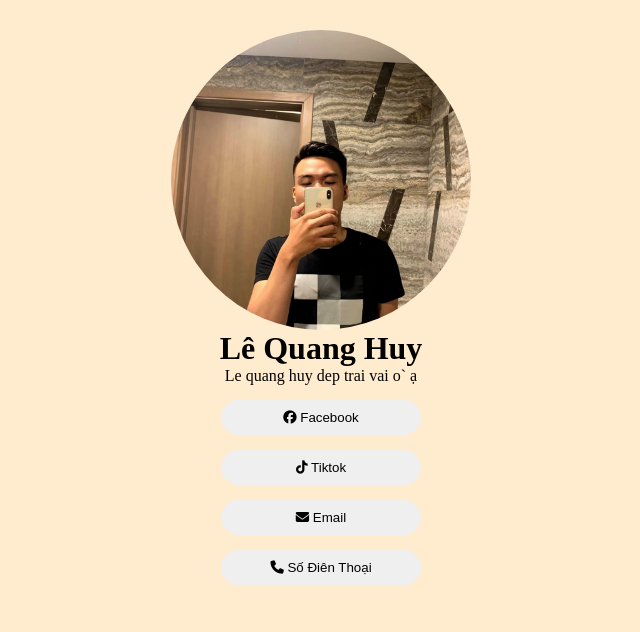
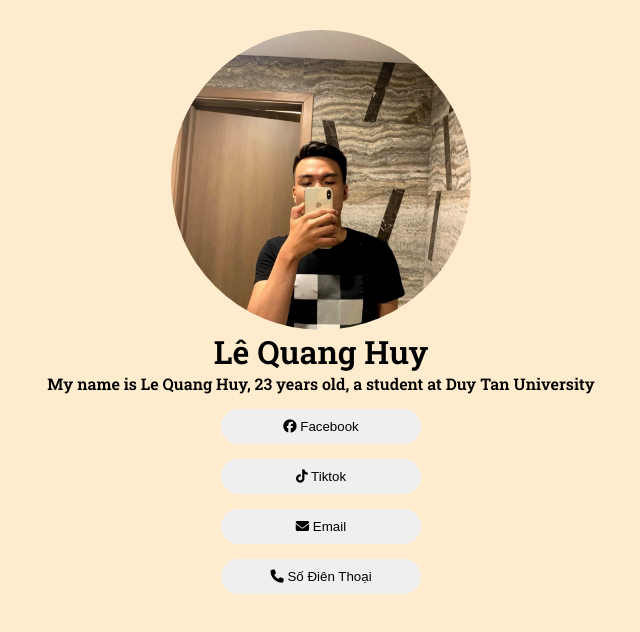
Before and after one commit to Huylee1212/Contact2023, a plain HTML site: page index.html in a window 1280 px wide. Shown: the whole page, without its empty margins (319-959 px from the left). Drawn offline with Linux system fonts and the light colour scheme.

Commit message:
Add files via upload

```diff
--- a/index.html
+++ b/index.html
@@ -8,9 +8,9 @@
     <title>Lê Quang Huy</title>
     <link rel="stylesheet" href="style.css">
     <script src="https://kit.fontawesome.com/0a04953880.js" crossorigin="anonymous"></script>
-    <link rel="preconnect" href="https://fonts.googleapis.com">
+
 <link rel="preconnect" href="https://fonts.gstatic.com" crossorigin>
-<link href="https://fonts.googleapis.com/css2?family=Poppins:ital,wght@0,100;0,200;0,300;0,400;0,500;1,100;1,200;1,400;1,500&display=swap" rel="stylesheet">
+
 </head>
 
 <body>
@@ -21,7 +21,7 @@
         </div>
         <div class="tt">
             <h1>Lê Quang Huy</h1>
-            <p>Le quang huy dep trai vai o` ạ</p>
+            <p class="Gioithieu">My name is Le Quang Huy, 23 years old, a student at Duy Tan University</p>
             <button class="btn" onclick="location.href = 'https://www.facebook.com/lepkhongngu'"><i class="fa-brands fa-facebook"></i> Facebook</button>
             <button class="btn" onclick="location.href = 'https://www.tiktok.com/@lepkhongngu'"><i class="fa-brands fa-tiktok"></i> Tiktok</button>
             <button class="btn" onclick="location.href = 'mailto:zxckuhuyzxc@gmail.com'"><i class="fa-solid fa-envelope"></i> Email</button>
--- a/style.css
+++ b/style.css
@@ -1,3 +1,5 @@
+@import url('https://fonts.googleapis.com/css2?family=Oswald:wght@600&family=Poppins:ital,wght@0,300;0,400;0,500;1,200;1,400;1,500&family=Roboto+Slab:wght@600&display=swap');
+
 * {
     padding: 0;
     margin: 0;
@@ -19,14 +21,21 @@ img {
     border-radius: 50%;
 }
 
+@media only screen and (min-width: 375px ){
+    .Gioithieu{
+        margin: 0 30px 0 30px;
+    }
+}
 .tt {
     display: flex;
     flex-direction: column;
     justify-content: center;
     /* căn ở giữa trình duyệt */
     align-items: center;
+    font-family: 'Oswald', sans-serif;
     font-family: 'Poppins', sans-serif;
     font-family: 'Roboto Slab', serif;
+    text-align: center;
 }
 
 .btn {
@@ -37,7 +46,8 @@ img {
     border-radius: 100px;
     cursor: pointer;
 }
-button:hover{
+
+button:hover {
     background-color: black;
     color: white;
     transition: 0.3s;
```
